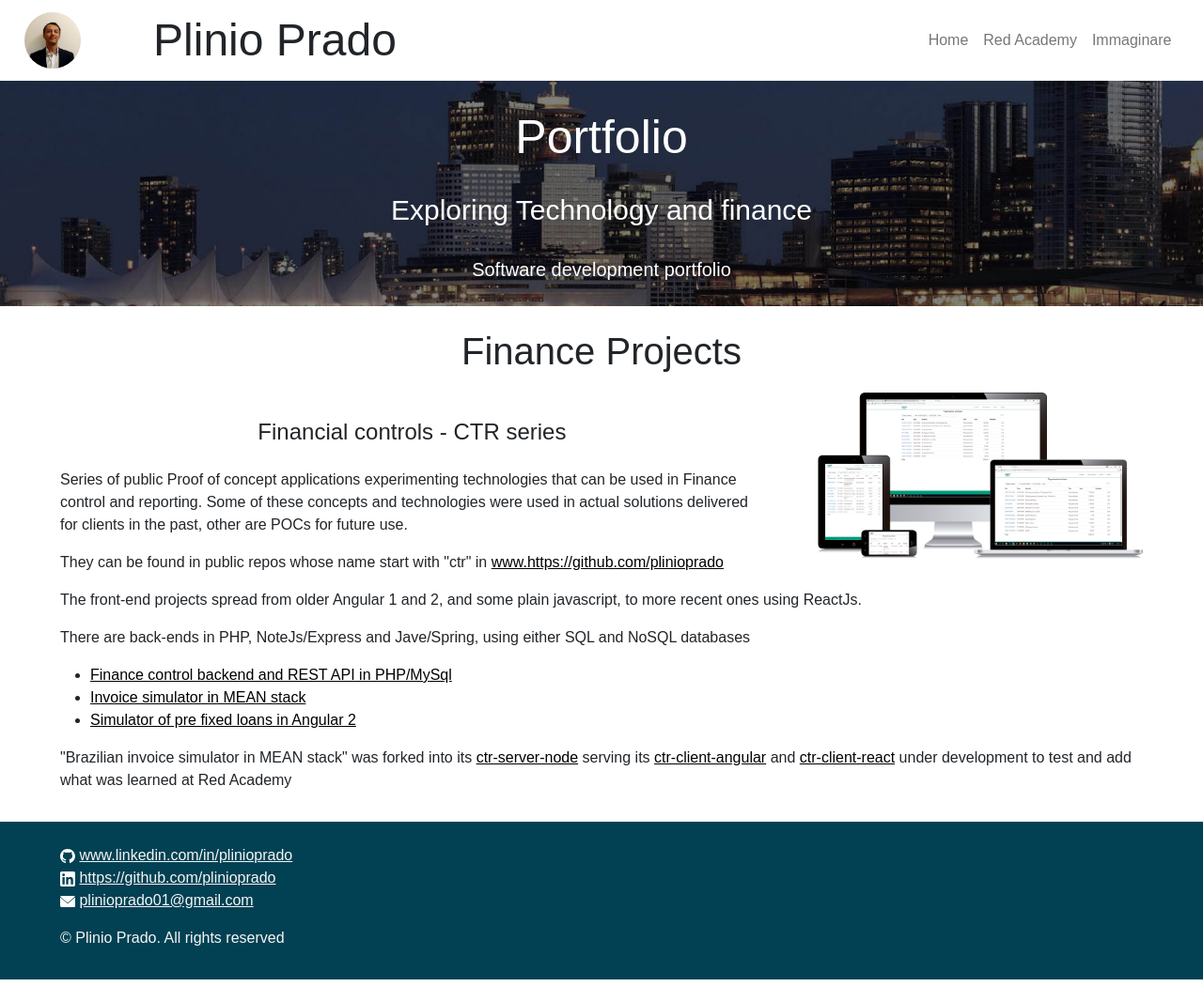
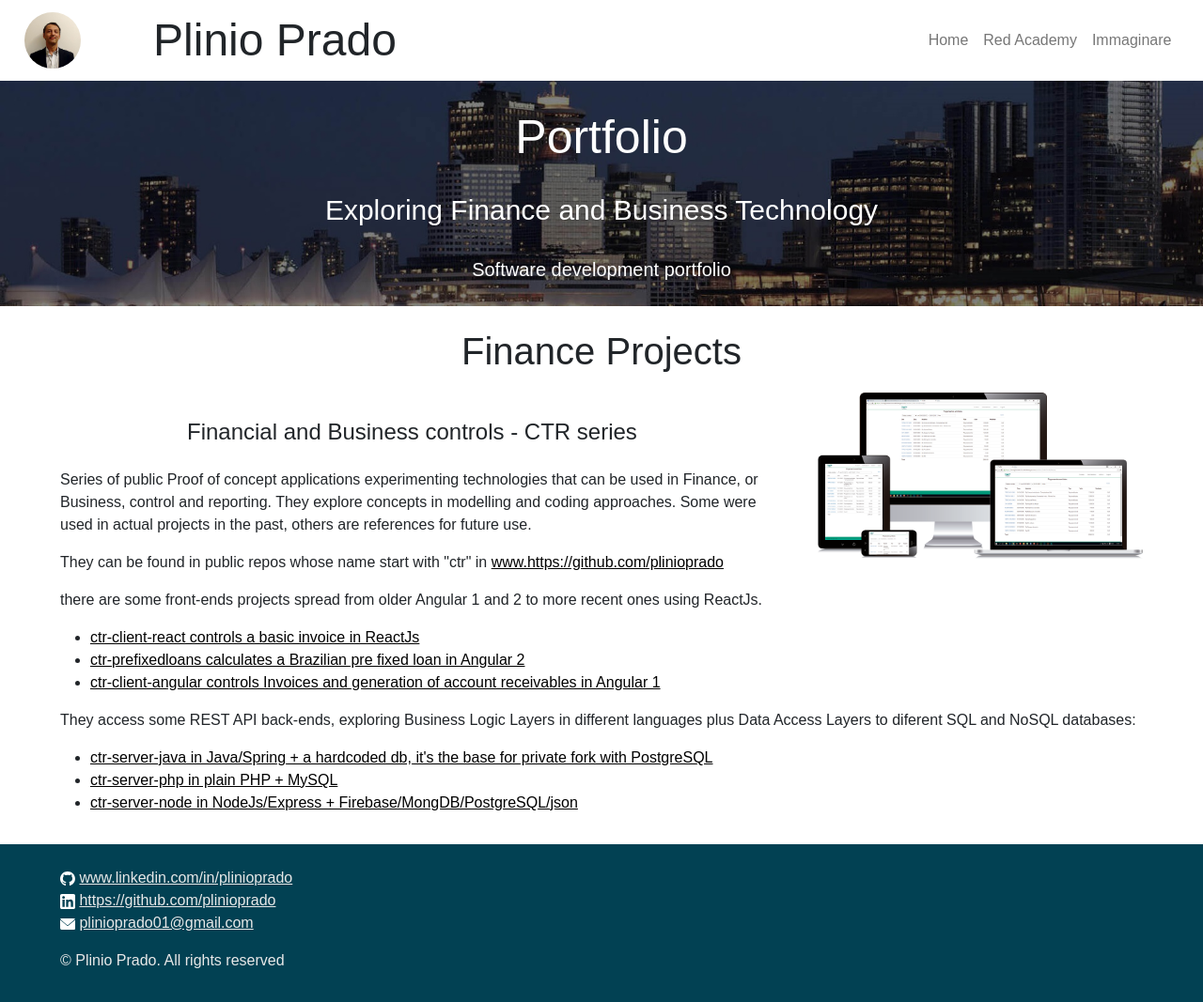
Before and after one commit to plinioprado/plinioprado-js, a plain HTML site: page index.html in a window 1280 px wide. Shown: the whole page at 94% size. Before the commit the page ends 1043 px from the top, so only its background shows below. Drawn offline with Linux system fonts and the light colour scheme.

Commit message:
content updated

```diff
--- a/content/home.html
+++ b/content/home.html
@@ -1,22 +1,19 @@
 <article class="container-fluid" id="content-home">
   <h2>Finance Projects</h2>
   <img src="images/prj-ctr.png" class="prj prj-right sailbrasil" alt="TWS">
-  <h3>Financial controls - CTR series</h3>
-  <p>Series of public Proof of concept applications experimenting technologies that can be used in Finance control and reporting. Some of these concepts and technologies were used in actual solutions delivered for clients in the past, other are POCs for future use.</p>
+  <h3>Financial and Business controls - CTR series</h3>
+  <p>Series of public Proof of concept applications experimenting technologies that can be used in Finance, or Business, control and reporting. They explore concepts in modelling and coding approaches. Some were used in actual projects in the past, others are references for future use.</p>
   <p>They can be found in public repos whose name start with &quot;ctr&quot; in <a href="https://github.com/plinioprado" target="_blank">www.https://github.com/plinioprado</a></p>
-  <p>The front-end projects spread from older Angular 1 and 2, and some plain javascript, to more recent ones using ReactJs.</p>
-  <p>There are back-ends in PHP, NoteJs/Express and Jave/Spring, using either SQL and NoSQL databases</p>
+  <p>there are some front-ends projects spread from older Angular 1 and 2 to more recent ones using ReactJs.</p>
   <ul>
-    <li><a href="https://github.com/plinioprado/ctr-server-php" target="blank">Finance control backend and REST API
-        in PHP/MySql</a></li>
-    <li><a href="https://github.com/plinioprado/ctr-invoice-mean" target="blank">Invoice simulator in MEAN stack</a>
-    </li>
-    <li><a href="https://github.com/plinioprado/ctr-prefixedloans" target="blank">Simulator of pre fixed loans in
-        Angular 2</a></li>
+    <li><a href="https://github.com/plinioprado/ctr-client-react" target="blank">ctr-client-react controls a basic invoice in ReactJs</a></li>
+    <li><a href="https://github.com/plinioprado/ctr-prefixedloans" target="blank">ctr-prefixedloans calculates a Brazilian pre fixed loan in Angular 2</a></li>
+    <li><a href="https://github.com/plinioprado/ctr-client-angular" target="blank">ctr-client-angular controls  Invoices and generation of account receivables in Angular 1</a></li>
   </ul>
-  <p>"Brazilian invoice simulator in MEAN stack" was forked into its <a
-      href="https://github.com/plinioprado/ctr-server-node" target="blank">ctr-server-node</a> serving its <a
-      href="https://github.com/plinioprado/ctr-client-angular" target="blank">ctr-client-angular</a> and <a
-      href="https://github.com/plinioprado/ctr-client-react" target="blank">ctr-client-react</a> under development
-    to test and add what was learned at Red Academy</p>
+  <p>They access some REST API back-ends, exploring Business Logic Layers in different languages plus Data Access Layers to diferent SQL and NoSQL databases:</p>
+  <ul>
+    <li><a href="https://github.com/plinioprado/ctr-server-java" target="blank">ctr-server-java in Java/Spring + a hardcoded db, it's the base for private fork with PostgreSQL</a></li>
+    <li><a href="https://github.com/plinioprado/ctr-server-php" target="blank">ctr-server-php in plain PHP + MySQL</a></li>
+    <li><a href="https://github.com/plinioprado/ctr-server-node" target="blank">ctr-server-node in NodeJs/Express + Firebase/MongDB/PostgreSQL/json</a></li>
+  </ul>
 </article>
--- a/css/styles.css
+++ b/css/styles.css
@@ -136,17 +136,17 @@ header img {
 /* footer */
 
 footer {
-  color: #F5F5F5;
+  color: #E8E8E8;
   background-color: #024153;
   padding-bottom: 1em;
 }
 
 footer a:link {
-  color: #F5F5F5;
+  color: #E8E8E8;
 }
 
 footer a:visited {
- color: #F5F5F5;
+ color: #E8E8E8;
 }
 
 footer a:hover {
--- a/index.html
+++ b/index.html
@@ -38,7 +38,7 @@
   </header>
   <div class="paralax">
     <h2>Portfolio</h2>
-    <h3>Exploring Technology and finance</h3>
+    <h3>Exploring Finance and Business Technology</h3>
     <p>Software development portfolio</p>
   </div>
   <div id="content" class="content">
```
Also changed, not shown: content/immaginare.html (+5 -4 lines), 1 other file.
